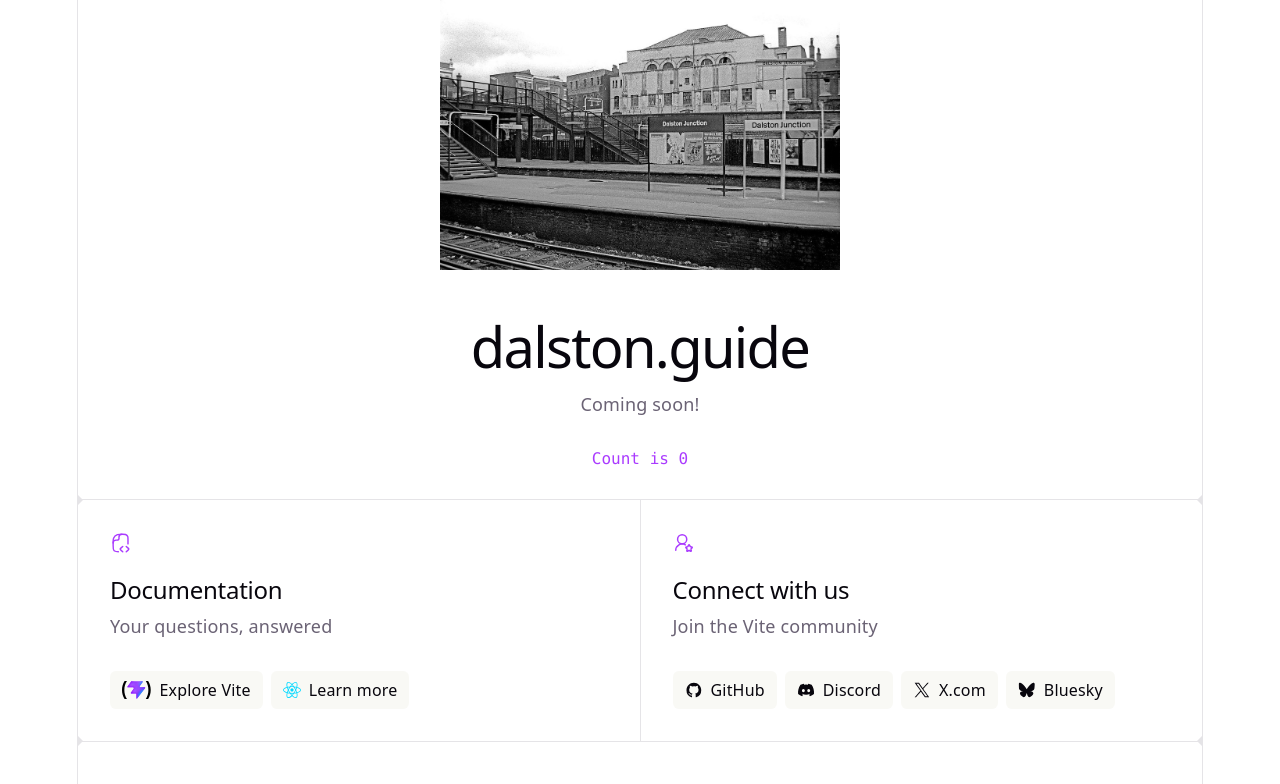
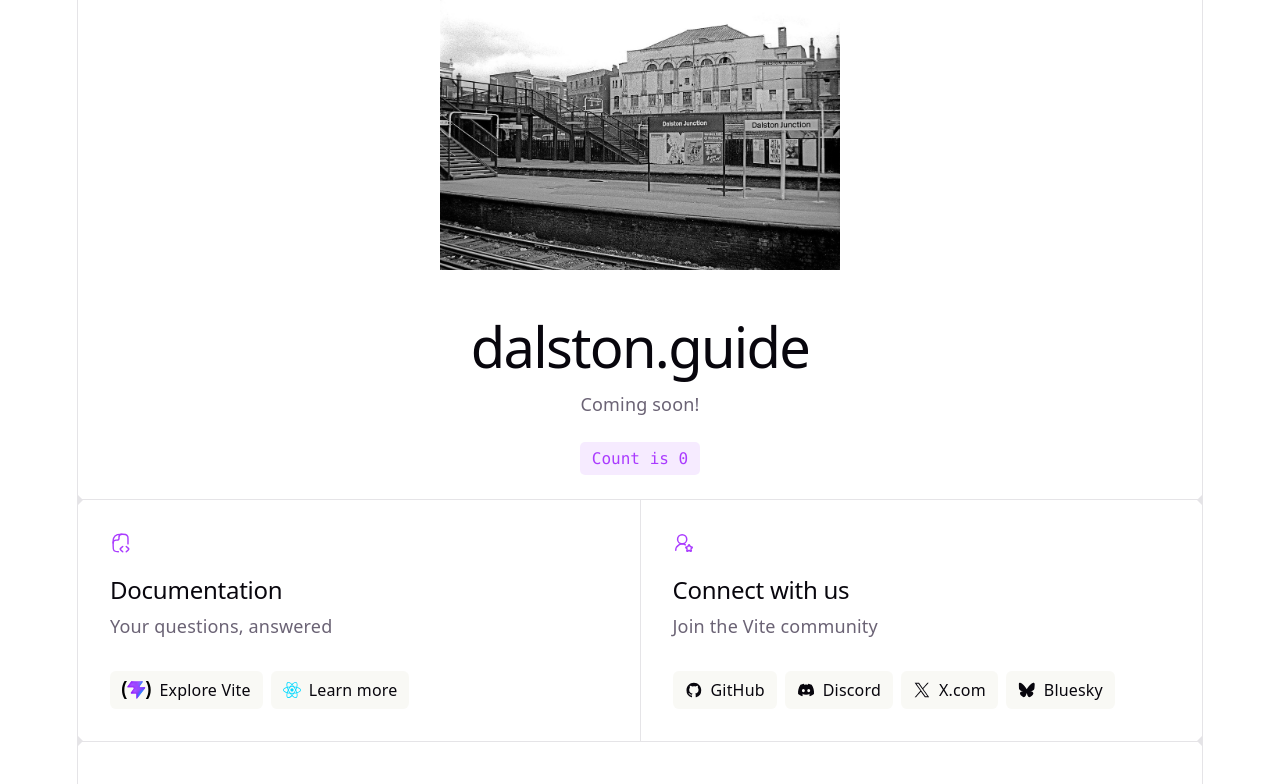
Before and after one commit to jatkin11/dalston-guide, a React (Vite) app: page / in a window 1280 px wide. Shown: the top 784 px of the page. Built offline with nearby package versions, Linux system fonts and the light colour scheme.

Commit message:
changing colour back to default

```diff
--- a/src/App.css
+++ b/src/App.css
@@ -3,7 +3,7 @@
   padding: 5px 10px;
   border-radius: 5px;
   color: var(--accent);
-  background: var(--color-stone-300);
+  background: var(--accent-bg);
   border: 2px solid transparent;
   transition: border-color 0.3s;
   margin-bottom: 24px;
```
